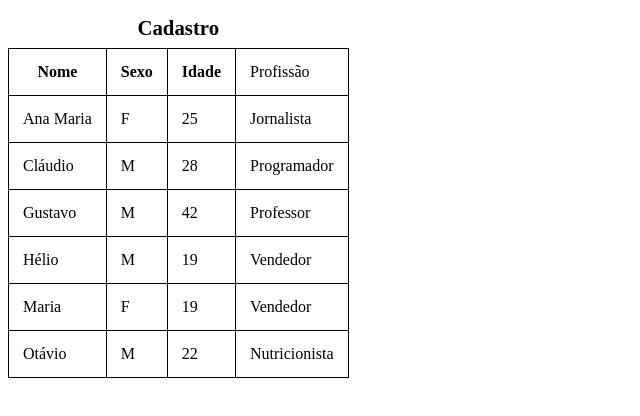
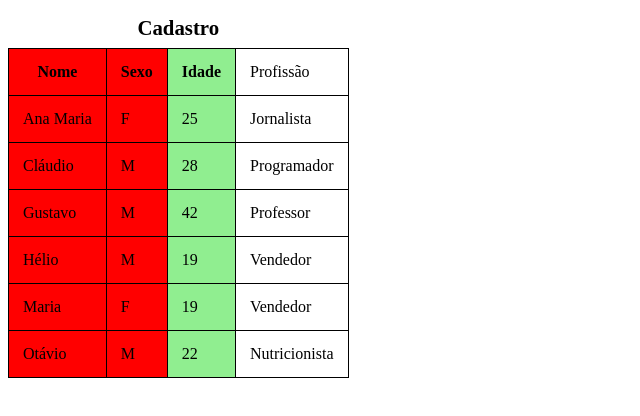
Before and after one commit to lucasbarretos/html-css, a plain HTML site: page exercicios/ex023/tabela004.html in a window 1280 px wide. Shown: the whole page, without its empty margins (0-640 px from the left). Drawn offline with Linux system fonts and the light colour scheme.

Commit message:
personalização de colunas

```diff
--- a/exercicios/ex023/tabela004.html
+++ b/exercicios/ex023/tabela004.html
@@ -19,19 +19,20 @@
         border-collapse: collapse;
         padding: 14px;
     }
-    .colu{
+    col.cnome{
         background-color: red;
     }
-
+    col.grupo{
+        background-color: lightgreen;
+    }
 </style>
 <body>
-    <colgroup>
-        <col class="colu">
-        <col>
-        <col>
-
-    </colgroup>
     <table>
+        <colgroup>
+            <col class="cnome" span="2">
+            <col class="grupo" span="">
+            <col>
+        </colgroup>
         <caption>Cadastro</caption>
         <tr></tr>
         <th>Nome</th>
```
